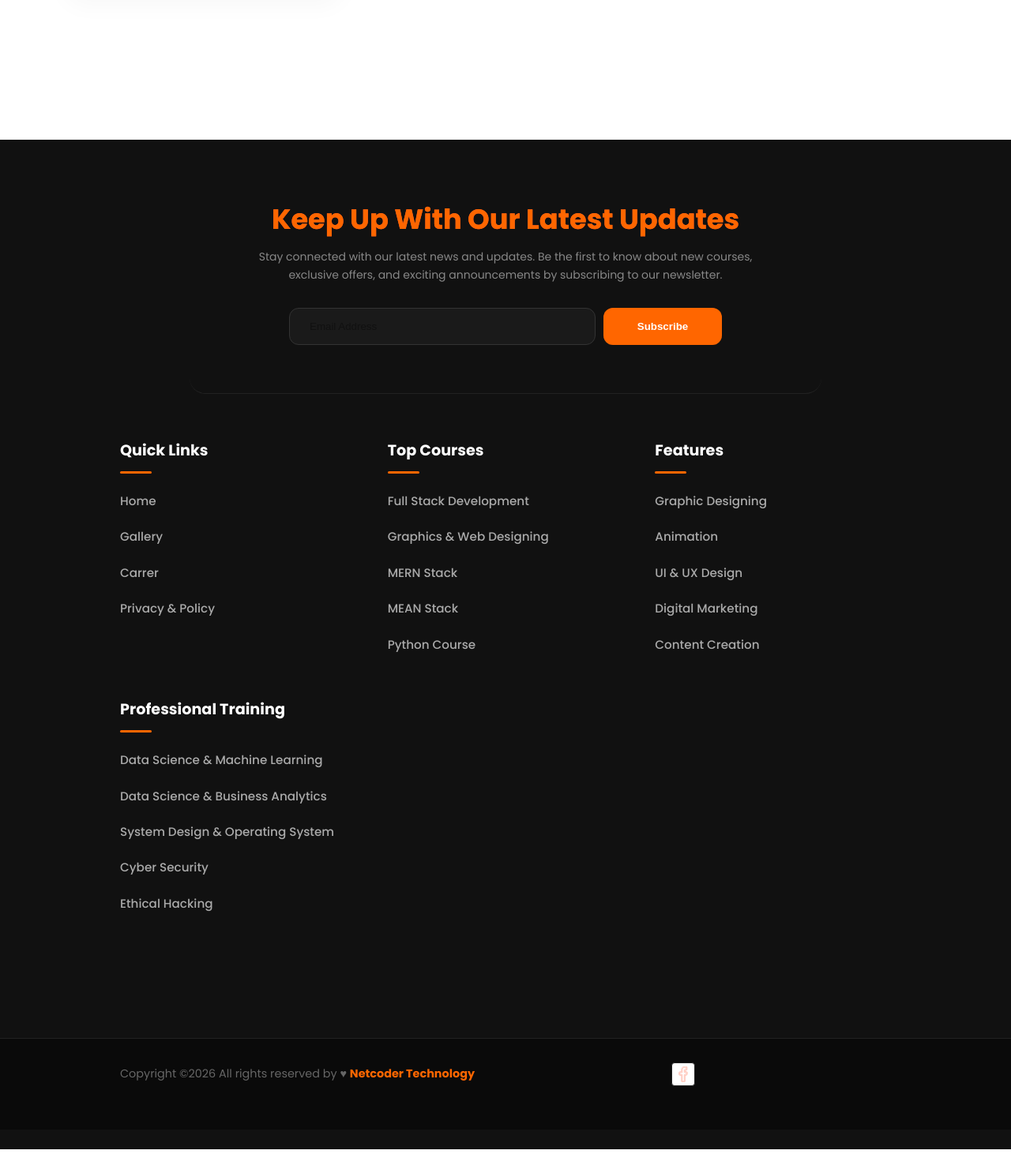
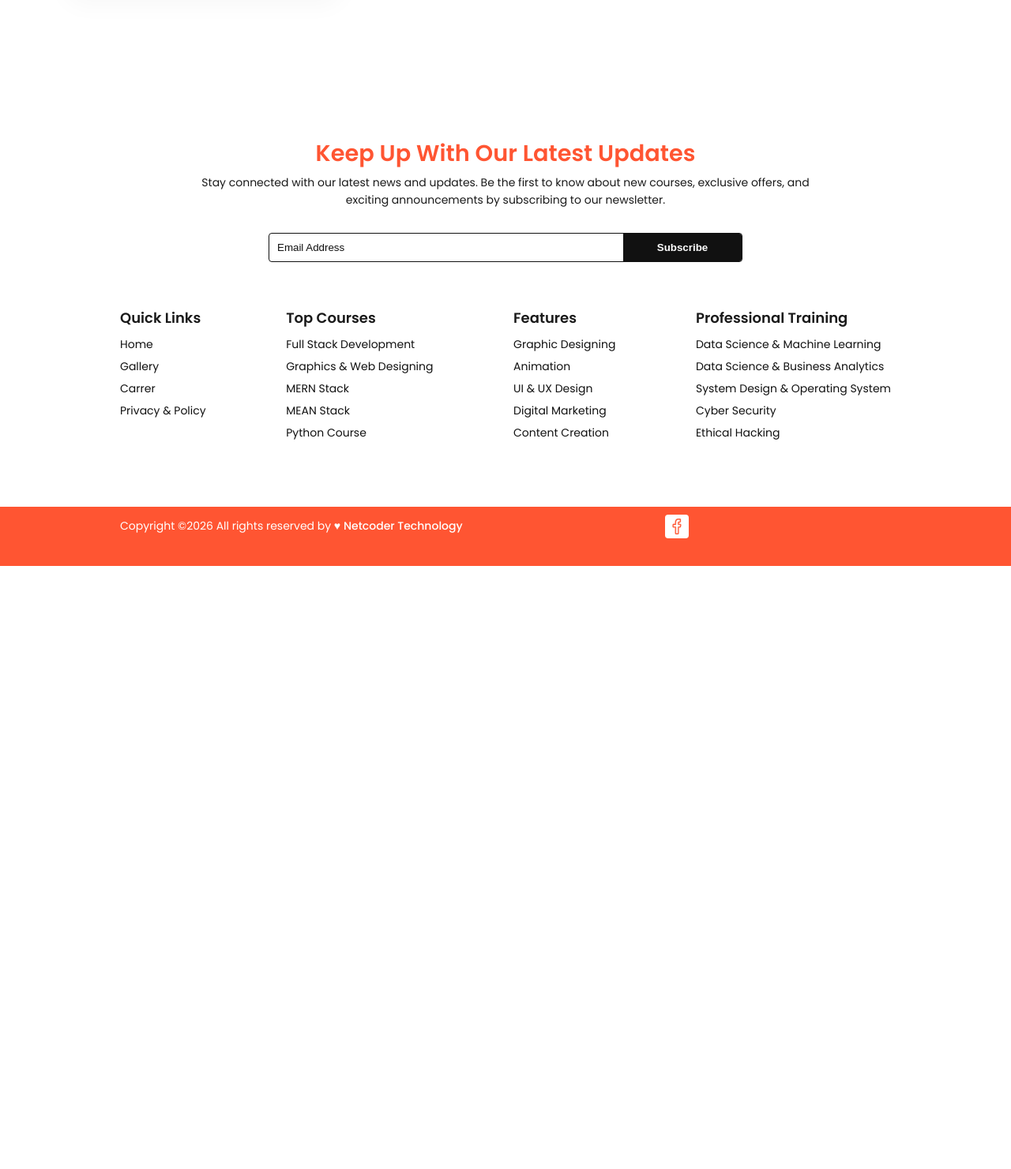
Before and after one commit to Sahilweb837/netcoder2026, a PHP site: page /gallery.php in a window 1280 px wide. Shown: the part 1604-3085 px from the top of the page at 79% size. After the commit the page ends 2321 px from the top, so only its background shows below. Run offline with PHP 8.4, Linux system fonts and the light colour scheme; data that the repository does not hold is empty.

Commit message:
feat : new code

```diff
--- a/gallery.php
+++ b/gallery.php
@@ -229,73 +229,6 @@ $images_res = $conn->query("SELECT * FROM gallery ORDER BY id DESC");
         .lightbox-close:hover { color: var(--primary); transform: rotate(90deg); }
 
         .hidden { display: none; }
-
-        /* Footer Custom Styles */
-        footer {
-            background: #111 !important;
-            color: #fff !important;
-            padding: 80px 0 0 !important;
-            margin-top: 100px !important;
-        }
-
-        .newsletter {
-            text-align: center;
-            margin-bottom: 60px;
-            padding-bottom: 60px;
-            border-bottom: 1px solid #222;
-        }
-
-        .newsletter h2 { font-size: 2.2rem; margin-bottom: 15px; color: #fff !important; font-weight: 700; }
-        .newsletter h2 span { color: var(--primary) !important; }
-        .newsletter p { color: #888 !important; margin-bottom: 30px; max-width: 650px; margin-left: auto; margin-right: auto; line-height: 1.6; }
-
-        .newsletter form { display: flex; max-width: 550px; margin: 0 auto; gap: 10px; }
-        .newsletter input[type="email"] { background: #1a1a1a !important; border: 1px solid #333 !important; color: #fff !important; border-radius: 12px !important; padding: 15px 25px !important; flex: 1; outline: none; }
-        .newsletter input[type="submit"] { background: var(--primary) !important; color: #fff !important; border: none !important; padding: 15px 35px !important; border-radius: 12px !important; font-weight: 700 !important; cursor: pointer; transition: 0.3s !important; }
-        .newsletter input[type="submit"]:hover { background: #e65c00 !important; transform: translateY(-3px) !important; box-shadow: 0 10px 20px rgba(255,102,0,0.2) !important; }
-
-        .foot-links {
-            display: grid;
-            grid-template-columns: repeat(auto-fit, minmax(220px, 1fr));
-            gap: 40px;
-            padding-bottom: 60px;
-        }
-
-        .foot-links h5 { color: #fff !important; font-size: 1.2rem !important; margin-bottom: 30px !important; font-weight: 700 !important; position: relative; }
-        .foot-links h5::after { content: ''; position: absolute; bottom: -10px; left: 0; width: 40px; height: 3px; background: var(--primary); border-radius: 2px; }
-        .foot-links ul { list-style: none !important; padding: 0 !important; }
-        .foot-links li { margin-bottom: 15px !important; }
-        .foot-links a { color: #aaa !important; text-decoration: none !important; transition: 0.3s !important; font-size: 0.95rem !important; font-weight: 500 !important; }
-        .foot-links a:hover { color: var(--primary) !important; padding-left: 8px !important; }
-
-        .copyright {
-            background: #0a0a0a !important;
-            padding: 30px 0 !important;
-            border-top: 1px solid #222;
-        }
-
-        .copyright .container {
-            display: flex;
-            justify-content: space-between;
-            align-items: center;
-        }
-
-        .copyright p { color: #666 !important; font-size: 0.9rem !important; }
-        .copyright a { color: var(--primary) !important; text-decoration: none !important; font-weight: 700 !important; }
-
-        .social-icons { display: flex; gap: 15px; }
-        .social-icons a { width: 42px; height: 42px; background: #1a1a1a; display: flex; align-items: center; justify-content: center; border-radius: 12px; transition: 0.3s; border: 1px solid #222; }
-        .social-icons a:hover { background: var(--primary); transform: translateY(-5px); border-color: var(--primary); }
-        .social-icons svg { fill: #fff !important; width: 20px; height: 20px; }
-
-        @media (max-width: 768px) {
-            .newsletter h2 { font-size: 1.8rem; }
-            .newsletter form { flex-direction: column; }
-            .copyright .container { flex-direction: column; gap: 25px; text-align: center; }
-            .foot-links { text-align: center; }
-            .foot-links h5::after { left: 50%; transform: translateX(-50%); }
-            .social-icons { justify-content: center; }
-        }
     </style>
 </head>
 
```
